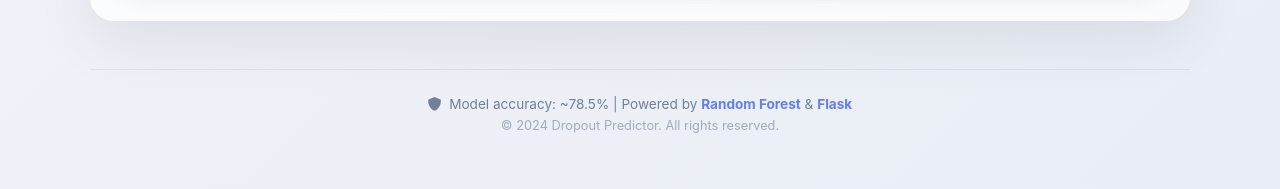
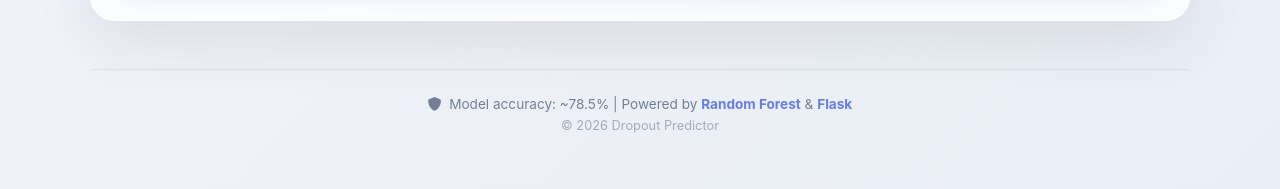
Before and after one commit to SHASHWAT13244/Student-Dropout-Prediction-System, a Flask app: page / in a window 1280 px wide. Shown: the part 1503-1692 px from the top of the page. Run offline with Flask 2, Linux system fonts and the light colour scheme.

Commit message:
Update index.html

```diff
--- a/templates/index.html
+++ b/templates/index.html
@@ -832,7 +832,7 @@
             Model accuracy: {% if metadata %}{{ "%.1f"|format(metadata.accuracy*100) }}%{% else %}~78.5%{% endif %} |
             Powered by <strong>Random Forest</strong> & <strong>Flask</strong>
             <br>
-            <span style="opacity:0.6; font-size:0.8rem;">© 2024 Dropout Predictor. All rights reserved.</span>
+            <span style="opacity:0.6; font-size:0.8rem;">© 2026 Dropout Predictor</span>
         </div>
     </div>
 
```
